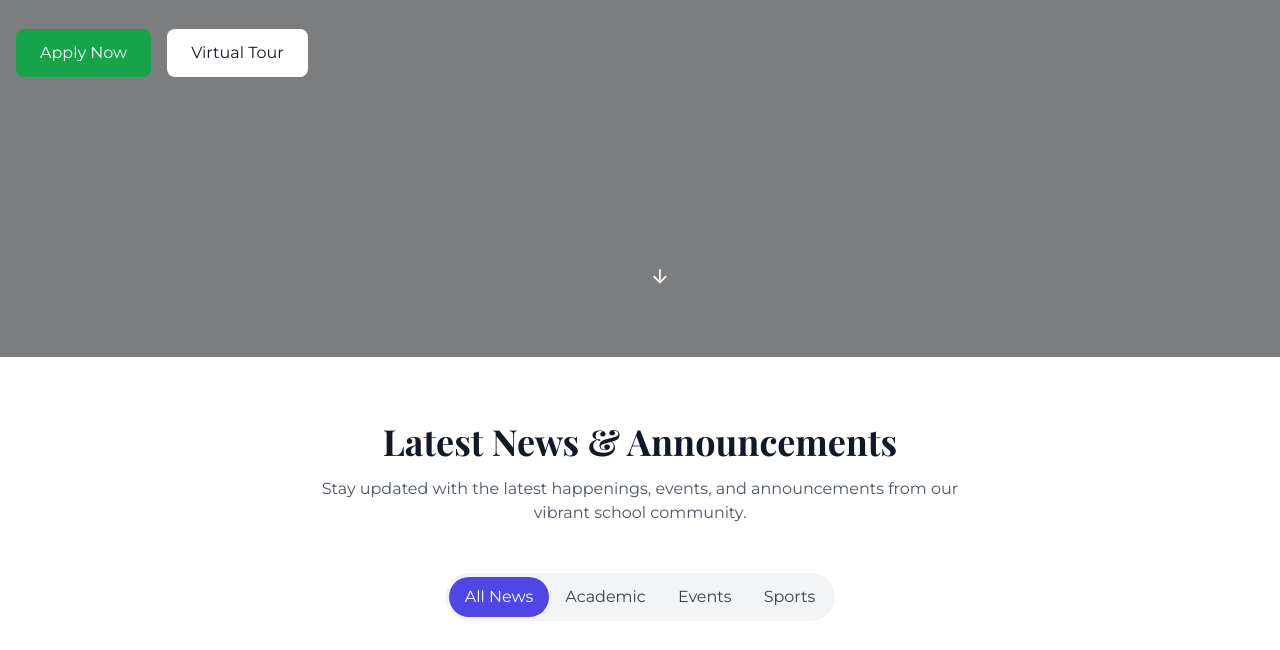
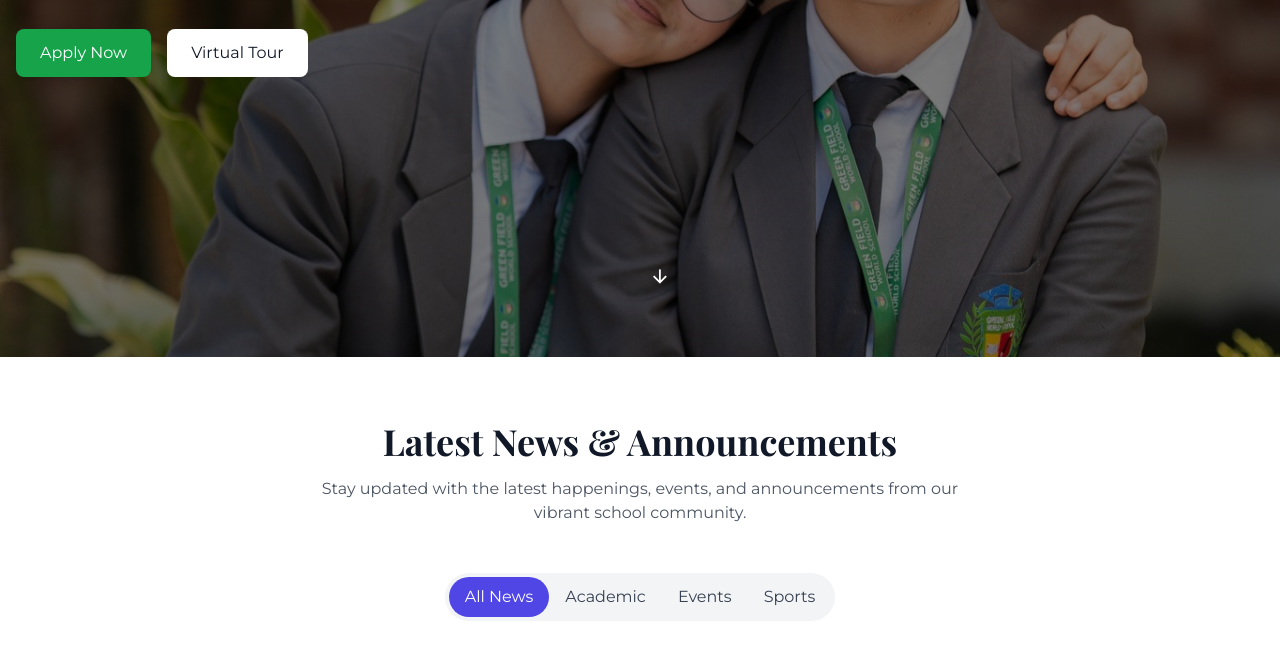
Before and after one commit to adidas12345666666111/aaaaaaaaa, a plain HTML site: page index.html in a window 1280 px wide. Shown: the part 443-1093 px from the top of the page. Drawn offline with nearby package versions, Linux system fonts and the light colour scheme; grey boxes are pictures that could not be loaded.

Commit message:
Update index.html

```diff
--- a/index.html
+++ b/index.html
@@ -31,7 +31,7 @@ h1, h2, h3, h4, h5, h6 {
 font-family: 'Playfair Display', serif;
 }
 .hero-section {
-background-image: linear-gradient(rgba(0, 0, 0, 0.5), rgba(0, 0, 0, 0.5)), url('/public/ad.jpg');
+background-image: linear-gradient(rgba(0, 0, 0, 0.5), rgba(0, 0, 0, 0.5)), url('/aaaaaaaaa/ad.jpg');
 background-size: cover;
 background-position: center;
 background-attachment: fixed;
```
